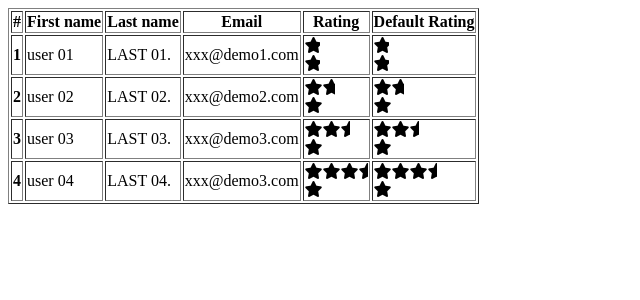
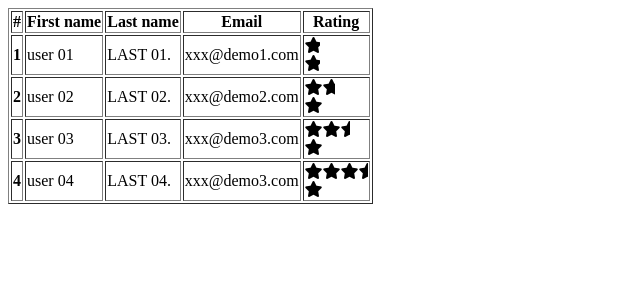
Before and after one commit to BNNProduction/Angular-WorkShop, an Angular app in the folder my-dream-app/: page /login-component in a window 1280 px wide. Shown: the top 300 px of the page, without its empty margins (0-640 px from the left). Built offline with nearby package versions, Linux system fonts and the light colour scheme.

Commit message:
working with emitter

```diff
--- a/my-dream-app/src/app/login/login.component.html
+++ b/my-dream-app/src/app/login/login.component.html
@@ -6,7 +6,7 @@
         <th scope="col">Last name</th>
         <th scope="col">Email</th>
         <th scope="col">Rating</th>
-        <th scope="col">Default Rating</th>
+        <!-- <th scope="col">Default Rating</th> -->
       </tr>
     </thead>
     <tbody>
@@ -15,12 +15,16 @@
         <td>{{u.firstName}}</td>
         <td>{{u.lastName | replaceWithUpperCaseDot}} </td>
         <td>{{u.email}}</td>
+        <!-- <td>
+            <app-rating [targetScore]=u.score></app-rating>
+        </td>  -->
         <td>
-            <app-rating [targetScore]=u.score></app-rating>
-        </td>
-        <td>
-            <app-rating [targetScore]=u.score [isStar]=true></app-rating>
+            <app-rating
+              [targetScore]=u.score
+              (ratingClicked)="onClickRating($event)"
+            ></app-rating>
         </td>
       </tr>
     </tbody>
   </table>
+  <h2>{{result}}</h2>
--- a/my-dream-app/src/app/login/login.component.ts
+++ b/my-dream-app/src/app/login/login.component.ts
@@ -10,6 +10,7 @@ export class LoginComponent implements OnInit {
 
   users: User[] = [];
 
+  result: String = "";
   constructor() {
   }
 
@@ -21,5 +22,8 @@ export class LoginComponent implements OnInit {
       new User(4, 'user 04', 'last 04', 'xxx@demo3.com',4.2),
     ];
   }
-
+  onClickRating(event: String): void{
+    console.log("Received data from "+ event)
+    this.result ="Received data from "+ event;
+  }
 }
--- a/my-dream-app/src/app/rating/rating.component.html
+++ b/my-dream-app/src/app/rating/rating.component.html
@@ -1,6 +1,7 @@
 <div
   [style.width.px]="starWidth"
   style="overflow: hidden;"
+  (click)="onClickRating()"
 >
   <div style="width: 75px">
     <span class="fa fa-star"></span>
--- a/my-dream-app/src/app/rating/rating.component.ts
+++ b/my-dream-app/src/app/rating/rating.component.ts
@@ -1,4 +1,4 @@
-import { Component, Input, OnChanges, OnInit } from '@angular/core';
+import { Component, EventEmitter, Input, OnChanges, OnInit, Output } from '@angular/core';
 
 @Component({
   selector: 'app-rating',
@@ -16,6 +16,14 @@ export class RatingComponent implements OnChanges,OnInit {
 
   constructor() { }
 
+  @Output()
+  ratingClicked: EventEmitter<string>  = new EventEmitter<string>();
+
+  onClickRating() : void{
+   console.log(`Rating ${this.targetScore} was clicked`);
+   this.ratingClicked.emit(`Rating ${this.targetScore} was clicked`);
+  }
+
   ngOnInit(): void {
     this.starWidth = this.targetScore * 75 / 5;
   }
```
